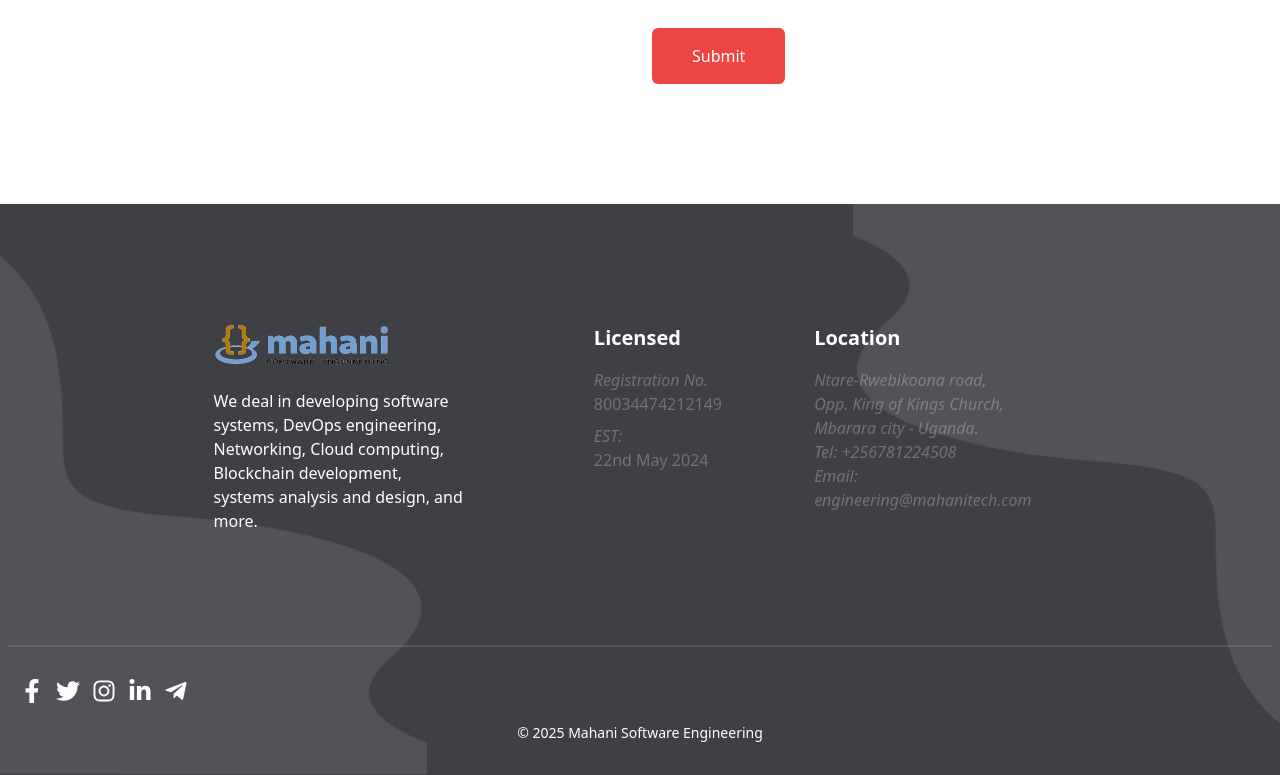
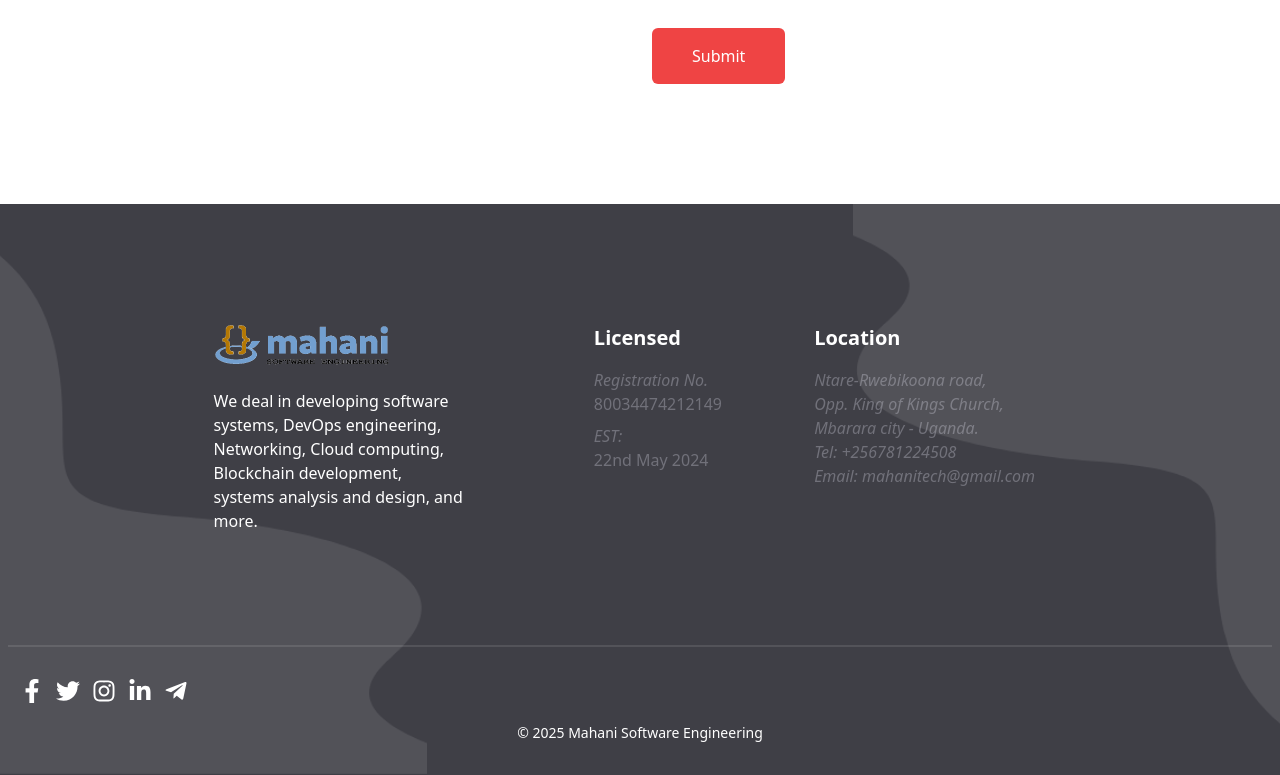
Before and after one commit to mahani-software/mahani-website-react, a React (Create React App) app: page / in a window 1280 px wide. Shown: the part 2927-3702 px from the top of the page. Built offline with nearby package versions, Linux system fonts and the light colour scheme.

Commit message:
change contack us email to mahanitech@gmail.com

```diff
--- a/src/components/footer.js
+++ b/src/components/footer.js
@@ -53,7 +53,7 @@
                                 Opp. King of Kings Church, <br />
                                 Mbarara city - Uganda. <br />
                                 Tel: +256781224508 <br />
-                                Email: <a href="mailto:engineering@mahanitech.com" className="hover:text-white">engineering@mahanitech.com</a>
+                                Email: <a href="mailto:mahanitech@gmail.com" className="hover:text-white">mahanitech@gmail.com</a>
                             </p>
                         </div>
                     </div>
```
